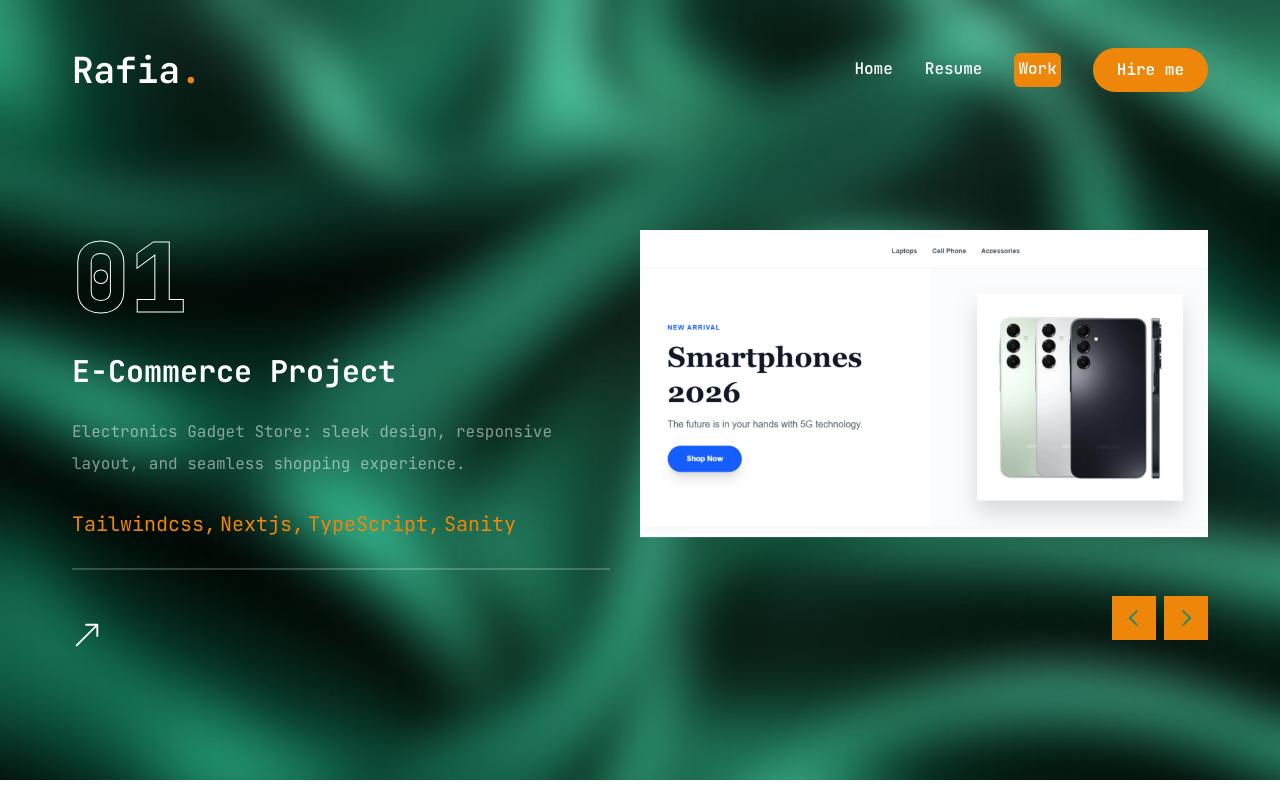
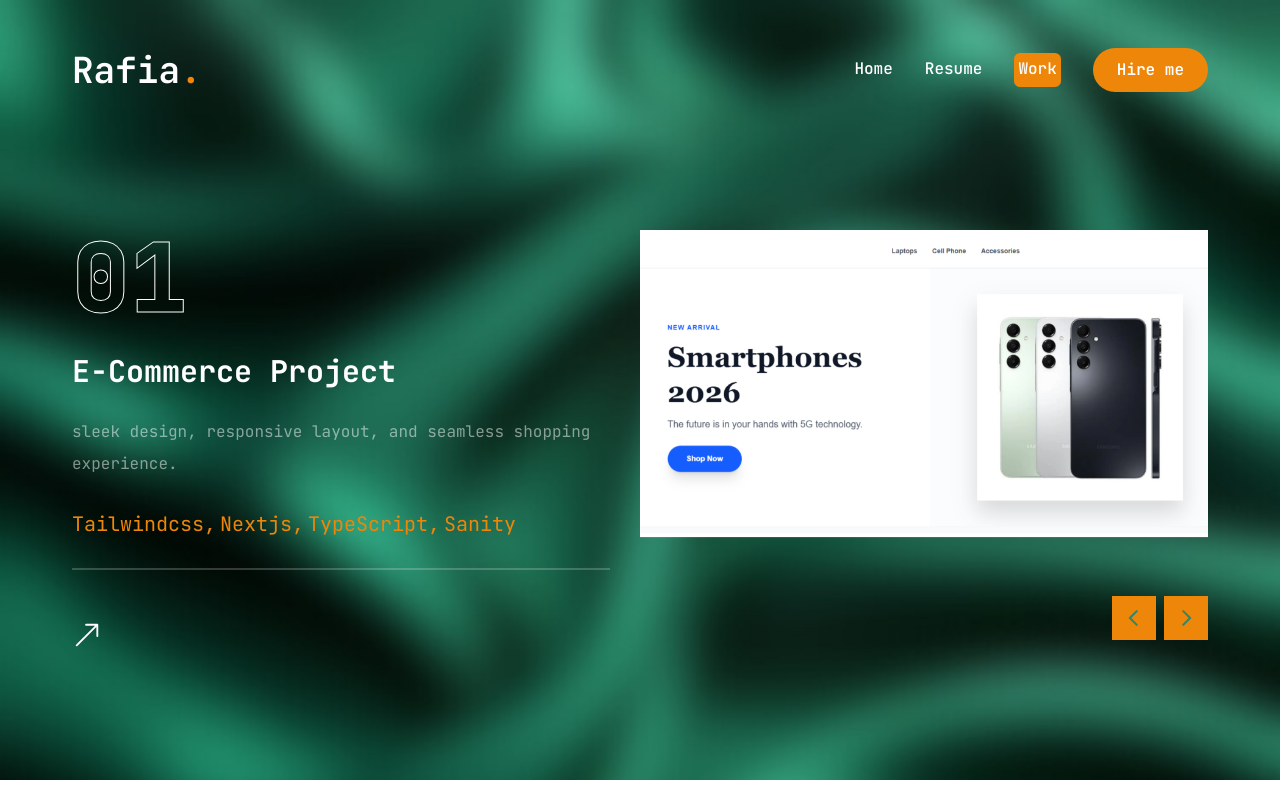
Before and after one commit to RafiaSuleman/PortfolioLatest, a Next.js app: page /work in a window 1280 px wide. Built offline with nearby package versions, Linux system fonts and the light colour scheme.

Commit message:
UI change

```diff
--- a/src/app/work/page.tsx
+++ b/src/app/work/page.tsx
@@ -18,9 +18,9 @@ const projects = [
   {
     num: "01",
     catagories: "E-Commerce",
-    title: "A Shopping Website",
+    title: "A Shopping Website - Electronics Gadget Store",
     description:
-      "Electronics Gadget Store: sleek design, responsive layout, and seamless shopping experience.",
+      "sleek design, responsive layout, and seamless shopping experience.",
     stack: [{ name: "Tailwindcss" }, { name: "Nextjs" }, { name: "TypeScript" }, { name: "Sanity" }],
     image: "/assets/work/gadgetglide.png",
     live: "https://gadget-glide.vercel.app",
```
